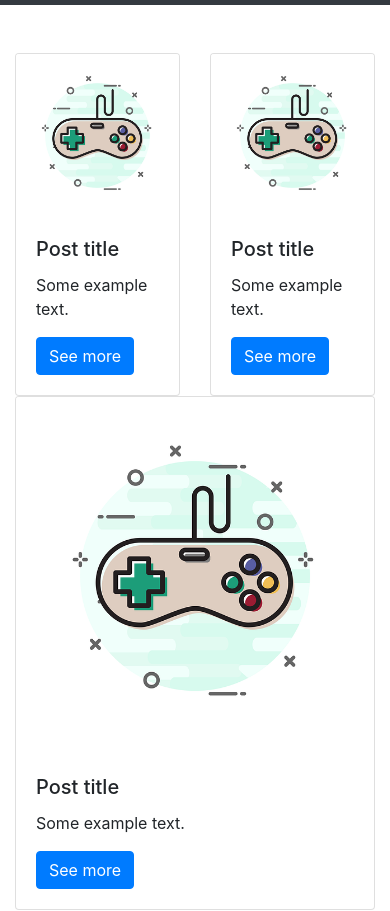
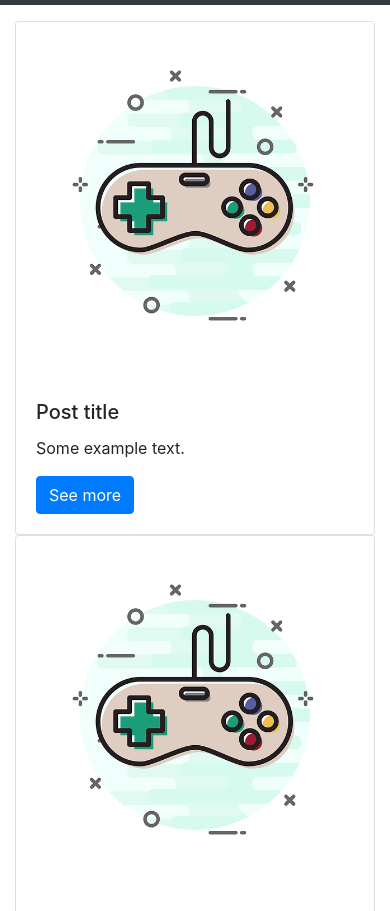
Before and after one commit to MelinExequiel/insert-coin-blog, a plain HTML site: page index.html in a window 390 px wide. Shown: the part 167-1078 px from the top of the page. Drawn offline with nearby package versions, Linux system fonts and the light colour scheme.

Commit message:
index updated

```diff
--- a/home.html
+++ b/index.html
@@ -61,11 +61,12 @@
       </nav>
     </header>
 
+    <section>
       <article>
         <!--Post cards-->
         <div class="container">
-        <div class="row mt-5 mb-5">
-          <div class="col">
+          <div class="row mt-3 mb-3">
+            <div class="col-md-4">
               <div class="card">
                 <img src="img/joystick.png" class="card-img-top" alt="Card Image">
                 <div class="card-body">
@@ -75,7 +76,7 @@
                 </div>
               </div>
             </div>
-          <div class="col">
+            <div class="col-md-4">
               <div class="card">
                 <img src="img/joystick.png" class="card-img-top" alt="Card Image">
                 <div class="card-body">
@@ -85,7 +86,7 @@
                 </div>
               </div>
             </div>
-          <div class="col">
+            <div class="col-md-4">
               <div class="card">
                 <img src="img/joystick.png" class="card-img-top" alt="Card Image">
                 <div class="card-body">
@@ -98,6 +99,7 @@
           </div>
         </div>
       </article>
+    </section>
 
     <footer>
       <!--Page footer-->
```
Lines whose indentation alone changed are shown as unchanged.
